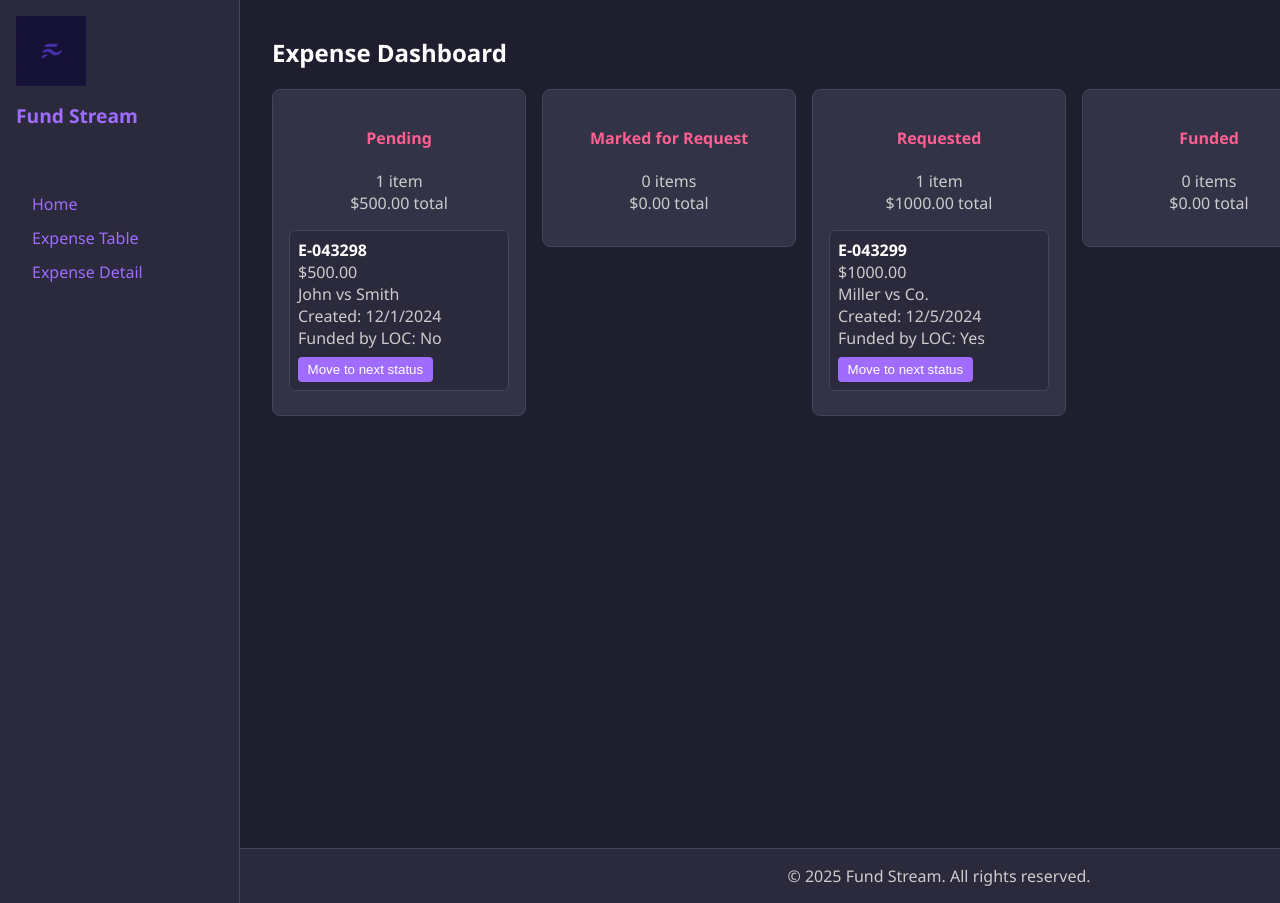
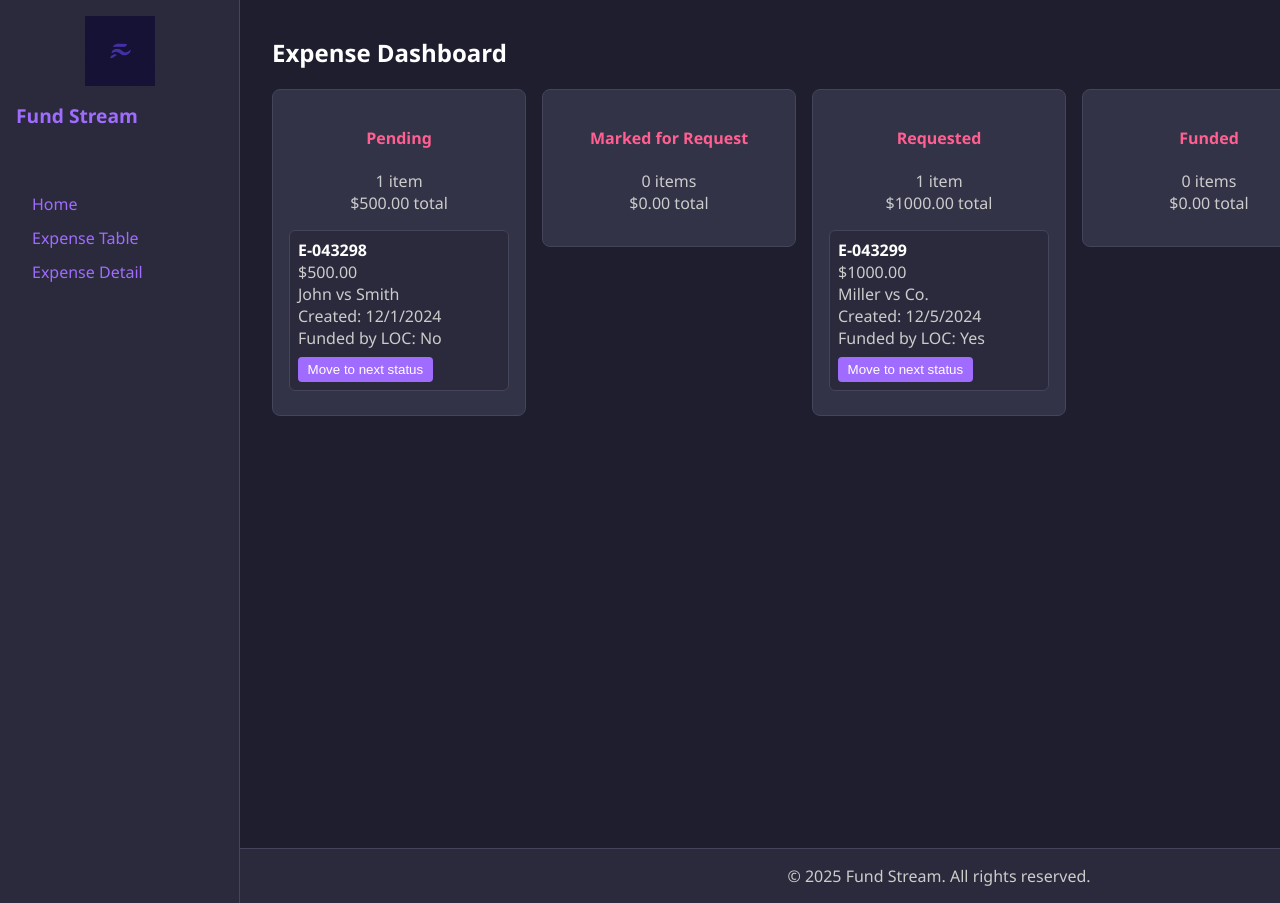
Before and after one commit to edcres/law-expense-lending, a React (Create React App) app in the folder client/: page / in a window 1280 px wide. Shown: the top 903 px of the page. Built offline with nearby package versions, Linux system fonts and the light colour scheme.

Commit message:
Centered the logo in the side bar.

```diff
--- a/client/src/components/Layout.js
+++ b/client/src/components/Layout.js
@@ -36,9 +36,11 @@ export default function Layout() {
             height: '70px',
             width: '70px',
             objectFit: 'contain',
-            flexShrink: 0
+            flexShrink: 0,
+            alignSelf: 'center'  // ✅ Centers it inside the flex column
           }}
         />
+
         <h2 style={{ margin: 0, fontSize: '1.2rem', color: colors.primary }}>
           {config.appName}
         </h2>
```
